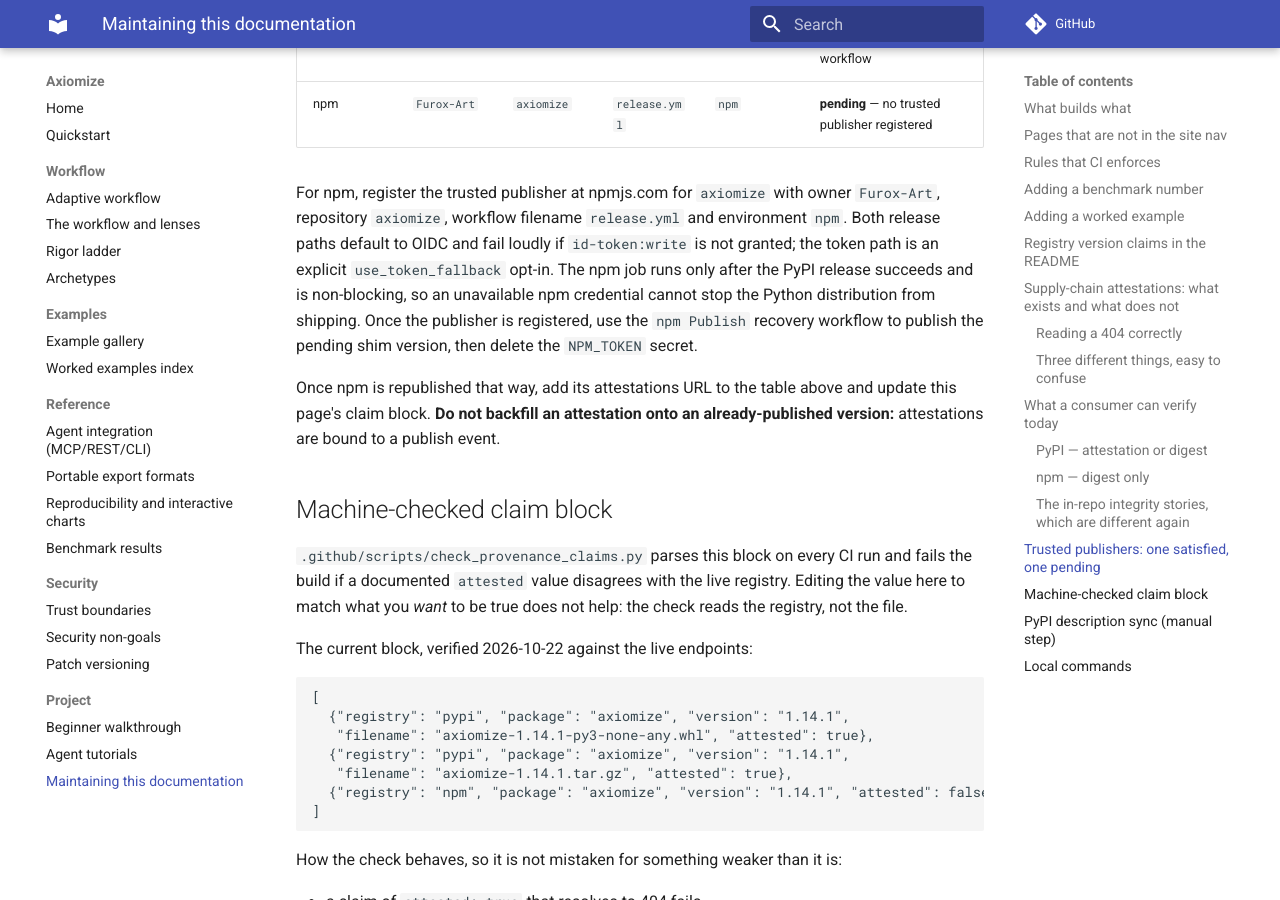
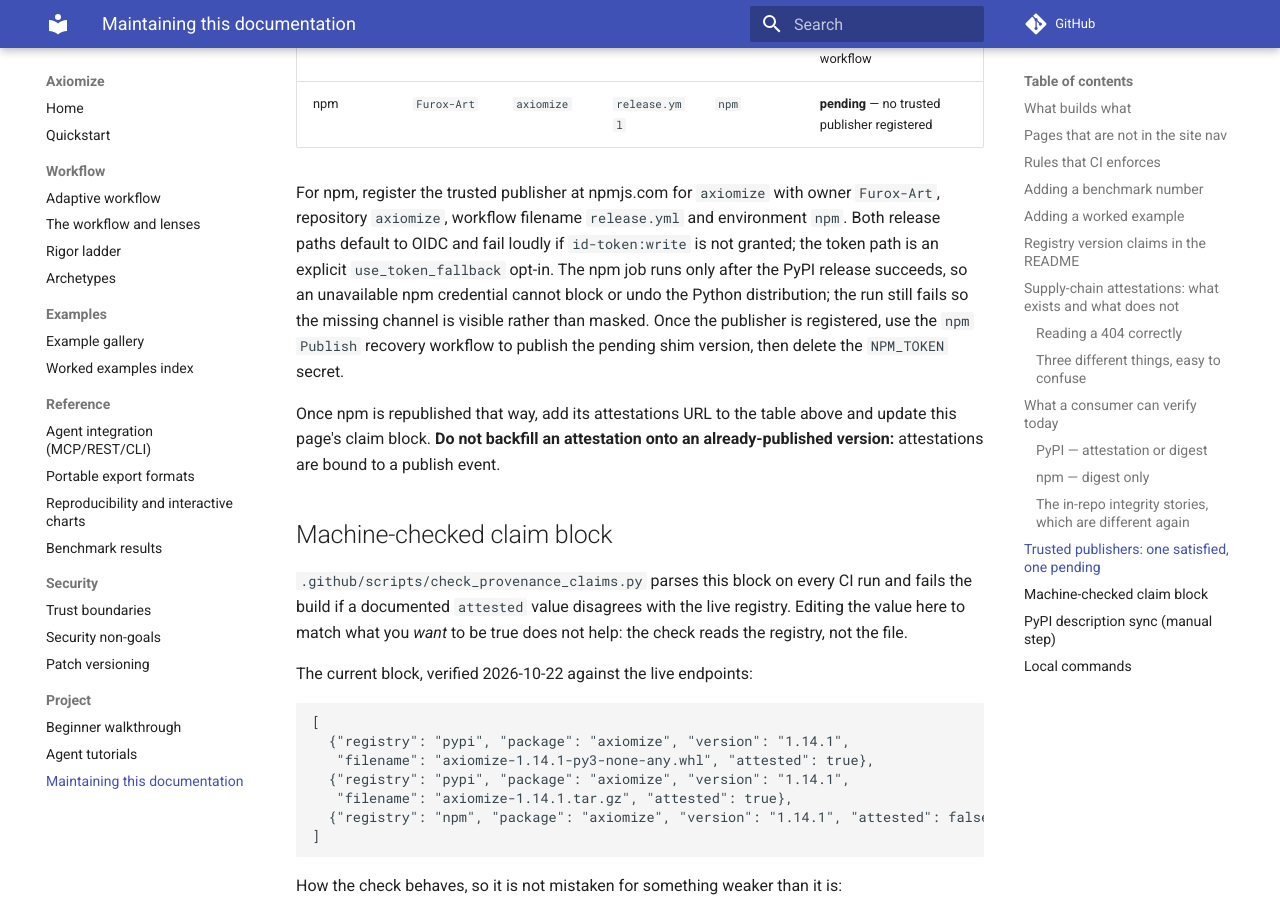
Before and after one commit to Furox-Art/axiomize, an MkDocs documentation site: the page built from docs/documentation.md, in a window 1280 px wide and 900 px high, scrolled down 5847 px. Built offline with MkDocs 1.6.1 and Material for MkDocs 9.7.7, drawn with Linux system fonts in a browser that asks for light colours; comment, search, counter and statistics services are not loaded.

Commit message:
Publish PyPI only with attestations and stop masking npm failures (#77)
The PyPI job had continue-on-error on the OIDC upload plus an automatic
PYPI_API_TOKEN fallback, but a token cannot mint the PEP 740 attestation
the README promises for every release. The fallback is gone and the
upload is fail-closed with attestations: true; a per-file check verifies
the provenance endpoint afterwards. Visibility is now exact-filename and
fail-closed instead of accepting an upload outcome as verification, and
the existence gate only skips when every file is present (the old
substring match treated axiomize-1.14.1 as matched by 1.14.10).

The npm job's job-level continue-on-error hid test, allowlist and
credential failures. It is removed: PyPI still publishes first and is
never blocked, but a failed npm leg now fails the run. Prereleases
publish under next (release.yml and manual recovery) and the GitHub
release is marked prerelease.

```diff
--- a/docs/documentation.md
+++ b/docs/documentation.md
@@ -221,8 +221,9 @@
 For npm, register the trusted publisher at npmjs.com for `axiomize` with owner `Furox-Art`,
 repository `axiomize`, workflow filename `release.yml` and environment `npm`. Both release paths
 default to OIDC and fail loudly if `id-token:write` is not granted; the token path is an explicit
-`use_token_fallback` opt-in. The npm job runs only after the PyPI release succeeds and is
-non-blocking, so an unavailable npm credential cannot stop the Python distribution from shipping.
+`use_token_fallback` opt-in. The npm job runs only after the PyPI release succeeds, so an
+unavailable npm credential cannot block or undo the Python distribution; the run still fails so
+the missing channel is visible rather than masked.
 Once the publisher is registered, use the `npm Publish` recovery workflow to publish the pending
 shim version, then delete the `NPM_TOKEN` secret.
 
```
Also changed, not shown: 3 other files.
